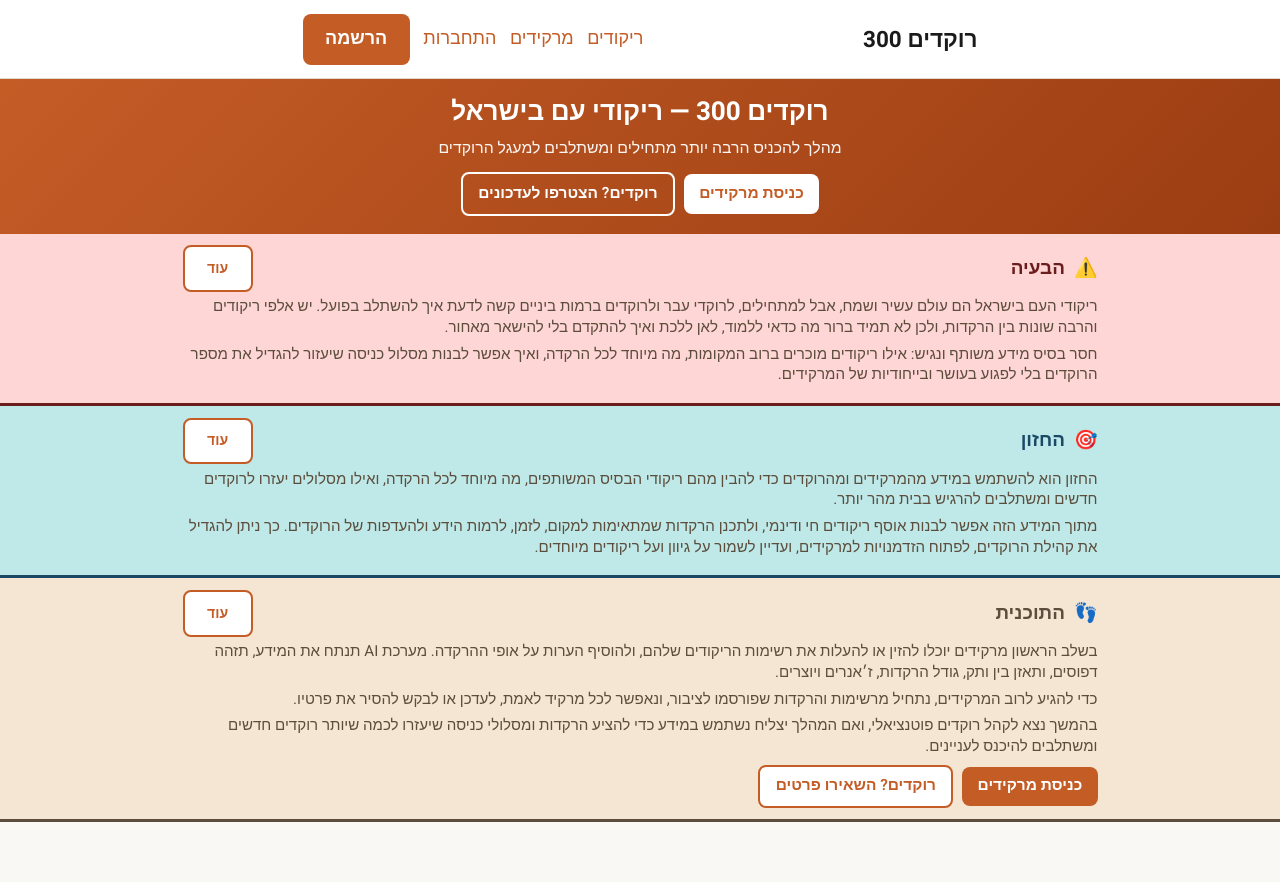
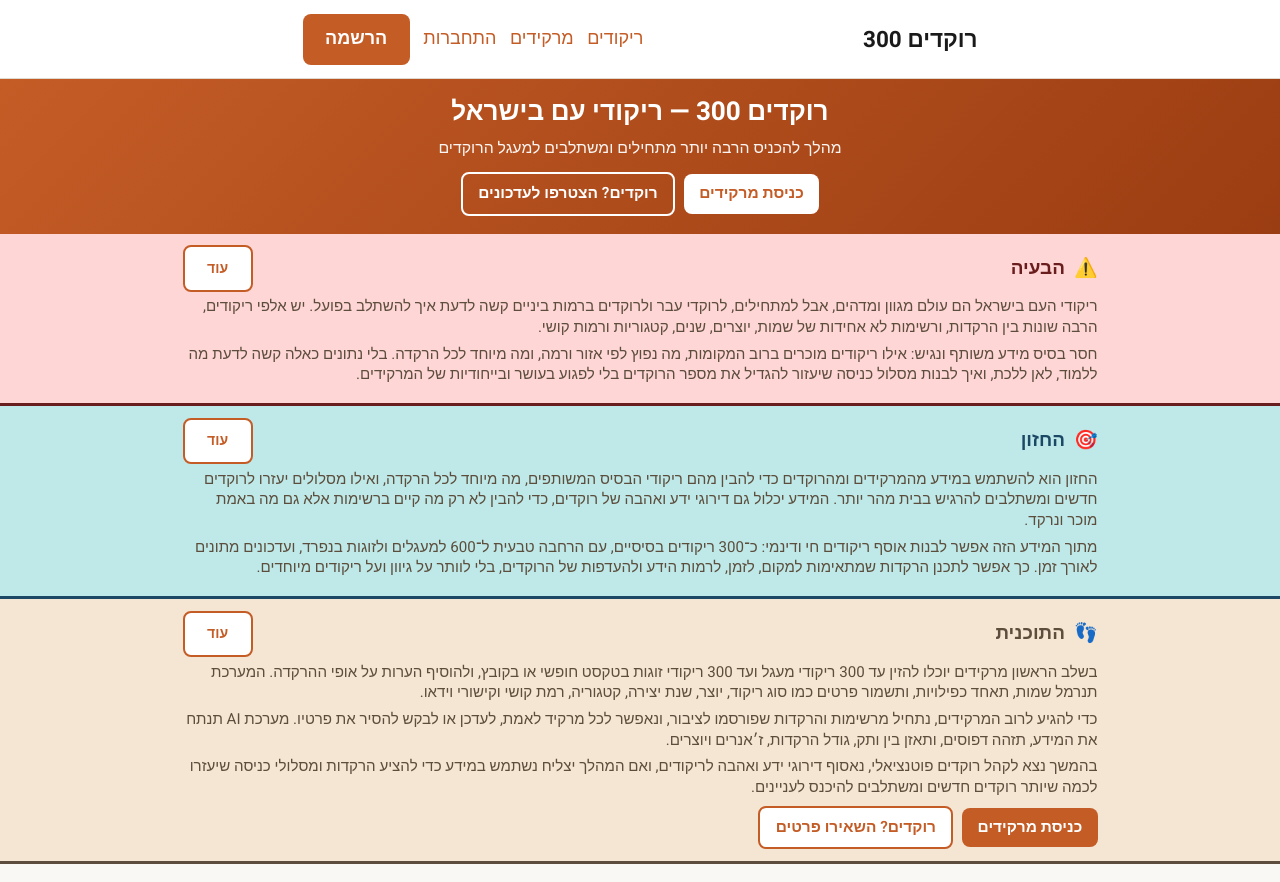
Before and after one commit to yigbn/rokdim3000, a React (Vite) app in the folder client/: page / in a window 1280 px wide. Before the commit the page ends 840 px from the top, so only its background shows below. Built offline with nearby package versions, Linux system fonts and the light colour scheme.

Commit message:
better text

```diff
--- a/client/src/Landing.tsx
+++ b/client/src/Landing.tsx
@@ -74,10 +74,10 @@ export default function Landing() {
             shortContent={(
               <>
                 <p>
-                  ריקודי העם בישראל הם עולם עשיר ושמח, אבל למתחילים, לרוקדי עבר ולרוקדים ברמות ביניים קשה לדעת איך להשתלב בפועל. יש אלפי ריקודים והרבה שונות בין הרקדות, ולכן לא תמיד ברור מה כדאי ללמוד, לאן ללכת ואיך להתקדם בלי להישאר מאחור.
+                  ריקודי העם בישראל הם עולם מגוון ומדהים, אבל למתחילים, לרוקדי עבר ולרוקדים ברמות ביניים קשה לדעת איך להשתלב בפועל. יש אלפי ריקודים, הרבה שונות בין הרקדות, ורשימות לא אחידות של שמות, יוצרים, שנים, קטגוריות ורמות קושי.
                 </p>
                 <p>
-                  חסר בסיס מידע משותף ונגיש: אילו ריקודים מוכרים ברוב המקומות, מה מיוחד לכל הרקדה, ואיך אפשר לבנות מסלול כניסה שיעזור להגדיל את מספר הרוקדים בלי לפגוע בעושר ובייחודיות של המרקידים.
+                  חסר בסיס מידע משותף ונגיש: אילו ריקודים מוכרים ברוב המקומות, מה נפוץ לפי אזור ורמה, ומה מיוחד לכל הרקדה. בלי נתונים כאלה קשה לדעת מה ללמוד, לאן ללכת, ואיך לבנות מסלול כניסה שיעזור להגדיל את מספר הרוקדים בלי לפגוע בעושר ובייחודיות של המרקידים.
                 </p>
               </>
             )}
@@ -110,10 +110,10 @@ export default function Landing() {
             shortContent={(
               <>
                 <p>
-                  החזון הוא להשתמש במידע מהמרקידים ומהרוקדים כדי להבין מהם ריקודי הבסיס המשותפים, מה מיוחד לכל הרקדה, ואילו מסלולים יעזרו לרוקדים חדשים ומשתלבים להרגיש בבית מהר יותר.
+                  החזון הוא להשתמש במידע מהמרקידים ומהרוקדים כדי להבין מהם ריקודי הבסיס המשותפים, מה מיוחד לכל הרקדה, ואילו מסלולים יעזרו לרוקדים חדשים ומשתלבים להרגיש בבית מהר יותר. המידע יכלול גם דירוגי ידע ואהבה של רוקדים, כדי להבין לא רק מה קיים ברשימות אלא גם מה באמת מוכר ונרקד.
                 </p>
                 <p>
-                  מתוך המידע הזה אפשר לבנות אוסף ריקודים חי ודינמי, ולתכנן הרקדות שמתאימות למקום, לזמן, לרמות הידע ולהעדפות של הרוקדים. כך ניתן להגדיל את קהילת הרוקדים, לפתוח הזדמנויות למרקידים, ועדיין לשמור על גיוון ועל ריקודים מיוחדים.
+                  מתוך המידע הזה אפשר לבנות אוסף ריקודים חי ודינמי: כ־300 ריקודים בסיסיים, עם הרחבה טבעית ל־600 למעגלים ולזוגות בנפרד, ועדכונים מתונים לאורך זמן. כך אפשר לתכנן הרקדות שמתאימות למקום, לזמן, לרמות הידע ולהעדפות של הרוקדים, בלי לוותר על גיוון ועל ריקודים מיוחדים.
                 </p>
               </>
             )}
@@ -149,13 +149,13 @@ export default function Landing() {
             shortContent={(
               <>
                 <p>
-                  בשלב הראשון מרקידים יוכלו להזין או להעלות את רשימות הריקודים שלהם, ולהוסיף הערות על אופי ההרקדה. מערכת AI תנתח את המידע, תזהה דפוסים, ותאזן בין ותק, גודל הרקדות, ז׳אנרים ויוצרים.
+                  בשלב הראשון מרקידים יוכלו להזין עד 300 ריקודי מעגל ועד 300 ריקודי זוגות בטקסט חופשי או בקובץ, ולהוסיף הערות על אופי ההרקדה. המערכת תנרמל שמות, תאחד כפילויות, ותשמור פרטים כמו סוג ריקוד, יוצר, שנת יצירה, קטגוריה, רמת קושי וקישורי וידאו.
                 </p>
                 <p>
-                  כדי להגיע לרוב המרקידים, נתחיל מרשימות והרקדות שפורסמו לציבור, ונאפשר לכל מרקיד לאמת, לעדכן או לבקש להסיר את פרטיו.
+                  כדי להגיע לרוב המרקידים, נתחיל מרשימות והרקדות שפורסמו לציבור, ונאפשר לכל מרקיד לאמת, לעדכן או לבקש להסיר את פרטיו. מערכת AI תנתח את המידע, תזהה דפוסים, ותאזן בין ותק, גודל הרקדות, ז׳אנרים ויוצרים.
                 </p>
                 <p>
-                  בהמשך נצא לקהל רוקדים פוטנציאלי, ואם המהלך יצליח נשתמש במידע כדי להציע הרקדות ומסלולי כניסה שיעזרו לכמה שיותר רוקדים חדשים ומשתלבים להיכנס לעניינים.
+                  בהמשך נצא לקהל רוקדים פוטנציאלי, נאסוף דירוגי ידע ואהבה לריקודים, ואם המהלך יצליח נשתמש במידע כדי להציע הרקדות ומסלולי כניסה שיעזרו לכמה שיותר רוקדים חדשים ומשתלבים להיכנס לעניינים.
                 </p>
               </>
             )}
```
